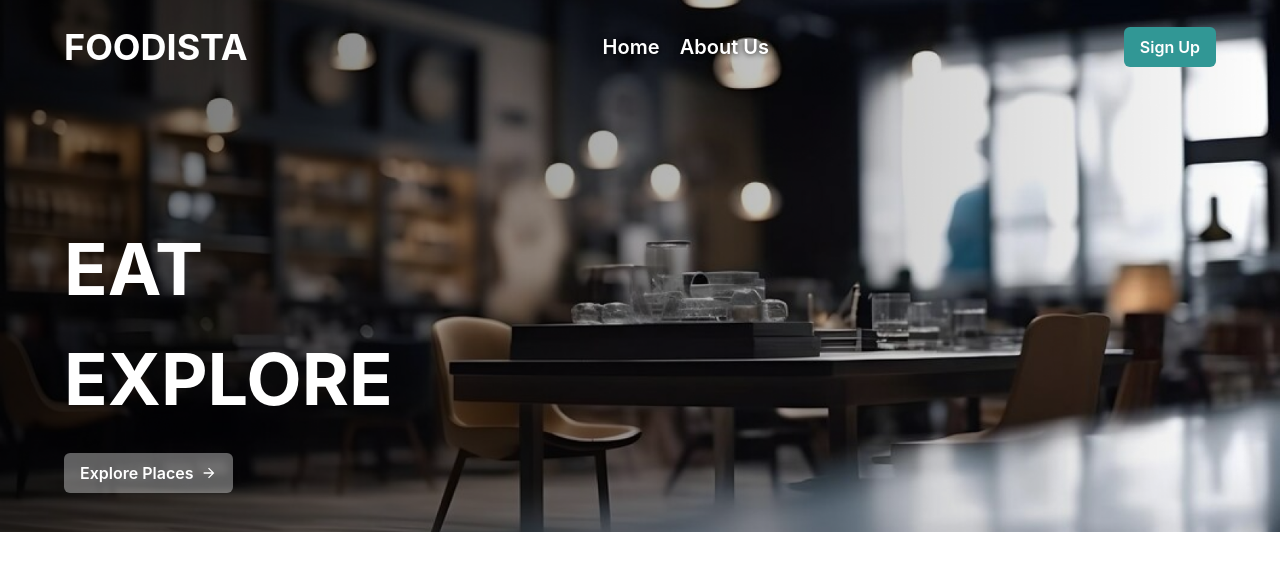
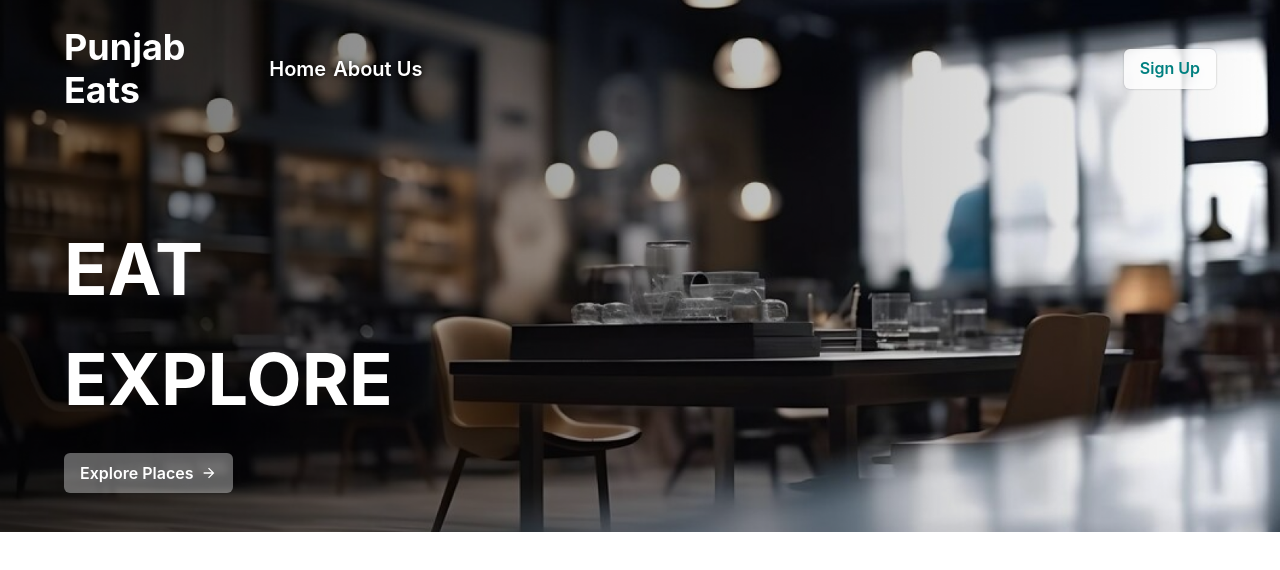
Before and after one commit to kalviumcommunity/S54_Food_Places, a React (Vite) app in the folder Client/: page / in a window 1280 px wide. Shown: the top 570 px of the page. Built offline with nearby package versions, Linux system fonts and the light colour scheme.

Commit message:
Deployed

```diff
--- a/Client/src/Components/NavBar.jsx
+++ b/Client/src/Components/NavBar.jsx
@@ -12,13 +12,15 @@ import {
   MenuButton,
   MenuList,
   MenuItem,
+  Grid,
 } from "@chakra-ui/react";
 const NavBar = () => {
   return (
     <Box bgGradient='' pt={"2vw"} px={"5vw"} position={"absolute"}>
       <Flex justify={"space-between"} width={"90vw"} align={"center"}>
-        <Heading color={"white"}>FOODISTA</Heading>
-        <Flex width={"13vw"} justify={"space-between"} align={"center"}>
+        <Flex width={'28vw'} justify={"space-between"} align={"center"}>
+          <Heading color={"white"}>Punjab Eats</Heading>
+          <Flex width={"12vw"} justify={"space-between"} align={"center"}>
             <Link textShadow={'0 0 0.5vw black'} color="white" fontSize={"xl"} fontWeight={"semibold"}>
               Home
             </Link>
@@ -26,8 +28,9 @@ const NavBar = () => {
               About Us
             </Link>
           </Flex>
+        </Flex>
         <Flex>
-            <Button colorScheme="teal">Sign Up</Button>
+            <Button bgColor={'#ffffffcc'} color={'teal'} boxShadow={'0 0 0.2vw -0.1vw black'}>Sign Up</Button>
             {/* <Menu>
                 <MenuButton rightIcon={<ChevronDownIcon/>} as={Button}>Profile</MenuButton>
                 <MenuList>
```
Also changed, not shown: 1 other file (tests, documents, lock files or other folders). Lines whose indentation alone changed are shown as unchanged.
